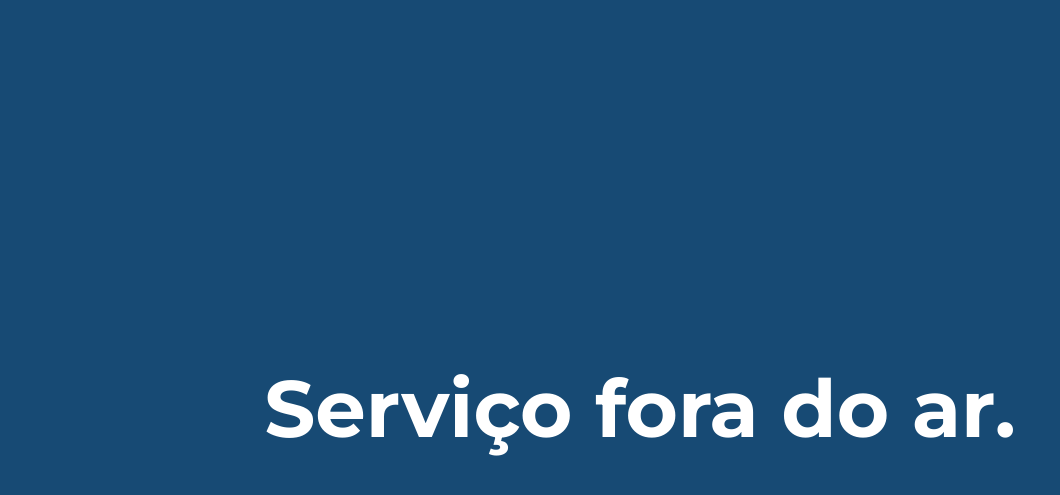
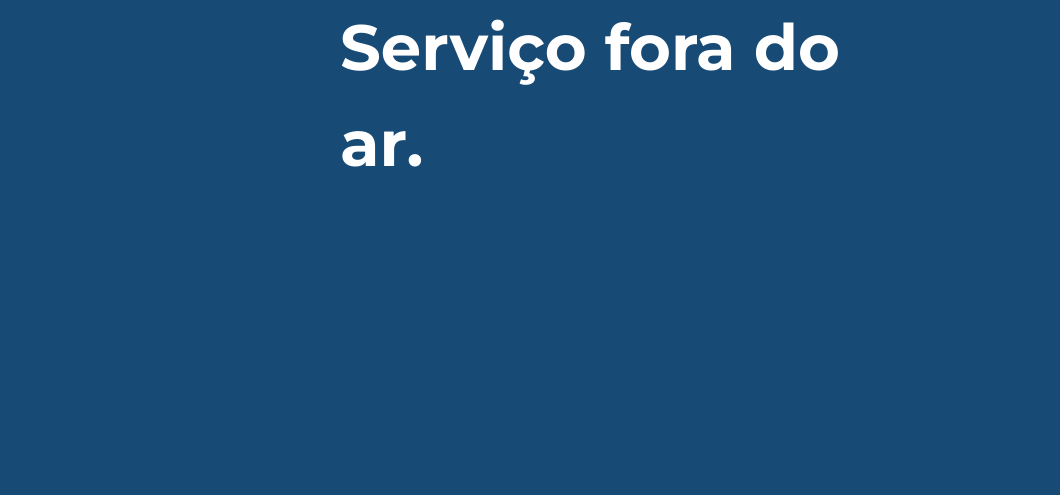
Before and after one commit to soldebrotas/formularios, a plain HTML site: page index.html in a window 1280 px wide. Shown: the part 61-556 px from the top of the page, without its empty margins (0-1060 px from the left). Drawn offline with Linux system fonts and the light colour scheme.

Commit message:
fix: position text-w

```diff
--- a/style.css
+++ b/style.css
@@ -56,16 +56,13 @@ h1 {
 
 
 #warning {
-    display: flex;
-    justify-content: center;
-    align-items: center;
-    width: 100%;
-    height: 100vh;
+    width: 600px;
+    margin: 0 auto;
 }
 
 #text-w {
     font-weight: 700;
-    font-size: 5rem;
+    font-size: 4rem;
     display: flex;
     justify-content: center;
     align-items: center;
```
